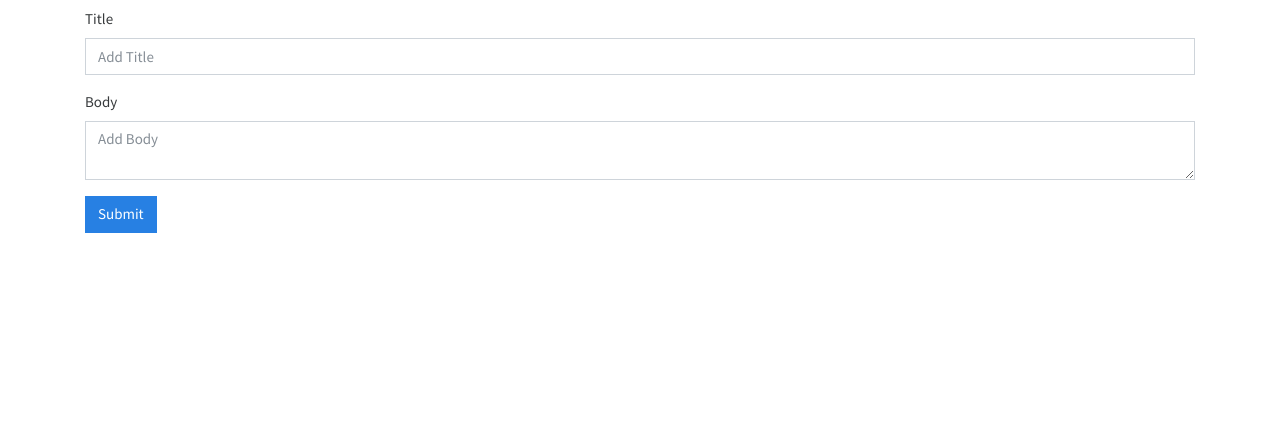
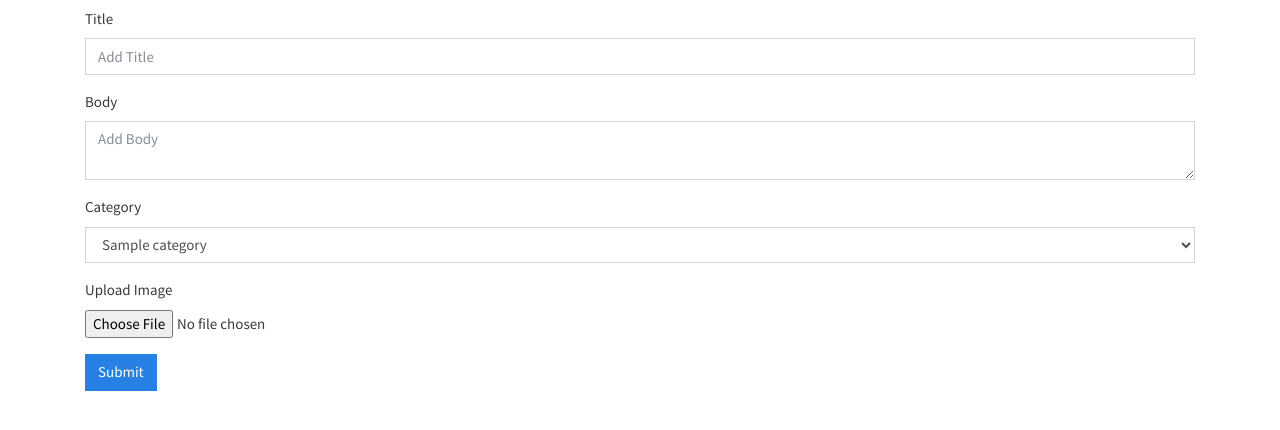
Before and after one commit to CoderOO7/ciBlog, a CodeIgniter app: page /ciblog/posts/create in a window 1280 px wide. Shown: the part 136-566 px from the top of the page. Run offline with CodeIgniter, Linux system fonts and the light colour scheme; tables that the repository leaves empty or names only in its code hold one stand-in row (values such as "Sample post"); some libraries are stand-ins or nearby versions.

Commit message:
Image Upload logic

```diff
--- a/application/config/autoload.php
+++ b/application/config/autoload.php
@@ -89,7 +89,7 @@ $autoload['drivers'] = array();
 |
 |	$autoload['helper'] = array('url', 'file');
 */
-$autoload['helper'] = array('url','form');
+$autoload['helper'] = array('url','form','text');
 
 /*
 | -------------------------------------------------------------------
--- a/application/controllers/Posts.php
+++ b/application/controllers/Posts.php
@@ -31,6 +31,8 @@
         public function create(){
             $data['title'] = 'Create Post';
 
+            $data['categories'] = $this->post_model->get_categories();
+
             $this->form_validation->set_rules('title','Title','required');
             $this->form_validation->set_rules('body','Body','required');
 
@@ -39,9 +41,28 @@
                 $this->load->view('posts/create',$data);
                 $this->load->view('templates/footer');
             }else{
-                $this->post_model->create_post();
+                //Upload Image
+                $config['upload_path'] = './assets/images/posts/';
+                $config['allowed_types'] = 'gif|jpg|jpeg|png';
+                // $config['max_size'] = '2048';
+                // $config['max_width'] = '1200';
+                // $config['max_height'] = '1200';
+
+                $this->load->library('upload',$config);
+
+                if(!$this->upload->do_upload('post_image')){ //If image not uploaded
+                    $errors = array('error' => $this->upload->display_errors());
+                    foreach($errors as $error){
+                        echo $errors;
+                    }
+                    $post_image = 'noimage.png';
+                }else{ //Image uploaded successfully
+                    $data = array('upload_data' => $this->upload->data());
+					$post_image = $_FILES['post_image']['name'];
+                }
+
+                $this->post_model->create_post($post_image);
                 redirect('posts');
-                $this->load->view('posts/success');
             }
         }
 
@@ -52,6 +73,7 @@
 
         public function edit($slug){
             $data['post'] = $this->post_model->get_posts($slug);
+            $data['categories'] = $this->post_model->get_categories();
 
             if(empty($data['post'])){
                 show_404();
--- a/application/models/Post_model.php
+++ b/application/models/Post_model.php
@@ -7,7 +7,8 @@ class Post_model extends CI_Model{
 
     public function get_posts($slug = FALSE){
         if($slug === FALSE){
-            $this->db->order_by('id','DESC');
+            $this->db->order_by('posts.id','DESC');
+            $this->db->join('categories','posts.category_id = categories.id');
             $query = $this->db->get('posts');
             return $query->result_array();
         }
@@ -16,13 +17,15 @@ class Post_model extends CI_Model{
         return $query->row_array();
     }
 
-    public function create_post(){
+    public function create_post($post_image){
         $slug = url_title($this->input->post('title'));
 
         $data = array(
             'title' => $this->input->post('title'),
             'slug' => $slug,
             'body' => $this->input->post('body'),
+            'category_id' => $this->input->post('category_id'),
+            'post_image' => $post_image
         );
 
         return $this->db->insert('posts',$data);
@@ -41,8 +44,15 @@ class Post_model extends CI_Model{
             'title' => $this->input->post('title'),
             'slug' => $slug,
             'body' => $this->input->post('body'),
+            'category_id' => $this->input->post('category_id')
         );
         $this->db->where('id',$this->input->post('id'));
         return $this->db->update('posts',$data);
     }
+
+    public function get_categories(){
+        $this->db->order_by('name');
+        $query = $this->db->get('categories');
+        return $query->result_array();
+    }
 }
--- a/application/views/posts/create.php
+++ b/application/views/posts/create.php
@@ -1,15 +1,29 @@
 <h2><?= $title; ?></h2>
 
-<?php echo validation_errors();?>
+<?php echo validation_errors(); ?>
 
-<?php echo form_open('posts/create')?>
+<?php echo form_open_multipart('posts/create') ?>
   <div class="form-group">
     <label for="titleInput">Title</label>
     <input type="text" class="form-control" id="titleInput" name="title" placeholder="Add Title">
   </div>
   <div class="form-group">
-    <label for="bodyTextArea">Body</label>
+    <label>Body</label>
     <textarea class="form-control" id="ck-editor" name="body" row="5" placeholder="Add Body"></textarea>
+  </div>
+  <div class="form-group">
+    <label>Category</label>
+    <select name="category_id" class="form-control">
+      <?php foreach ($categories as $category) : ?>
+        <option value="<?php echo $category['id'] ?>">
+          <?php echo $category['name']; ?>
+        </option>
+      <?php endforeach; ?>
+    </select>
+  </div>
+  <div class="form-group">
+    <label>Upload Image</label>
+    <input type="file" class="form-control-file" name="post_image">
   </div>
   <button type="submit" class="btn btn-primary">Submit</button>
 </form>
--- a/assets/css/style.css
+++ b/assets/css/style.css
@@ -4,3 +4,8 @@
     margin: 3px 0;
     background: #f4f4f4;
 }
+
+.post-thumb{
+    width: 40vh;
+    height: 40vh;
+}
```
Also changed, not shown: application/views/posts/edit.php (+14 -5 lines), application/views/posts/index.php (+13 -3 lines), application/views/posts/view.php (+6 -3 lines), assets/images/posts/5.jpg (added), assets/images/posts/6.jpg (added), assets/images/posts/noimage.png (added), assets/images/posts/tabs_pg_bg.jpeg (added), assets/images/posts/tabs_pg_bg1.jpeg (added), assets/images/posts/tabs_pg_bg2.jpeg (added).
